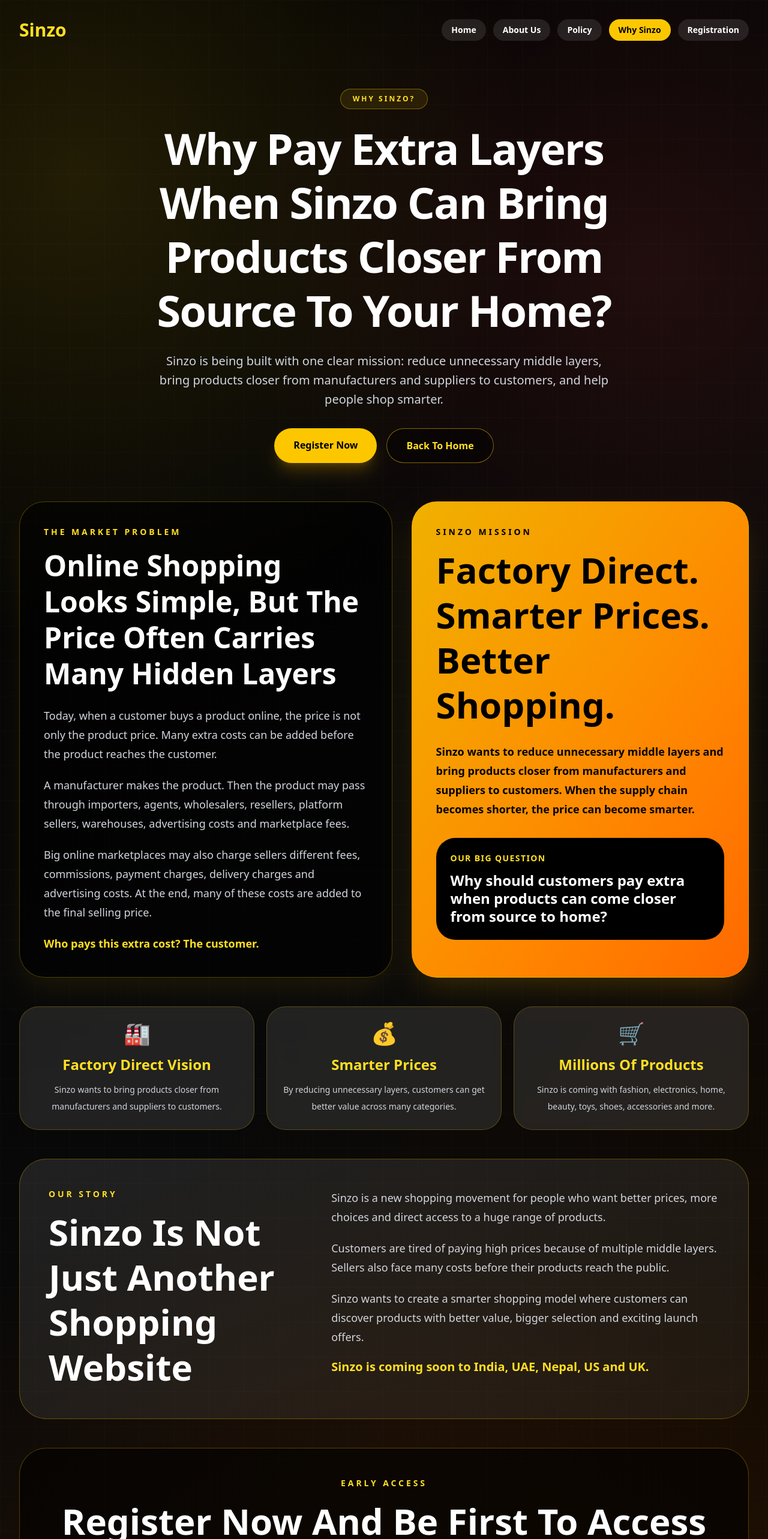
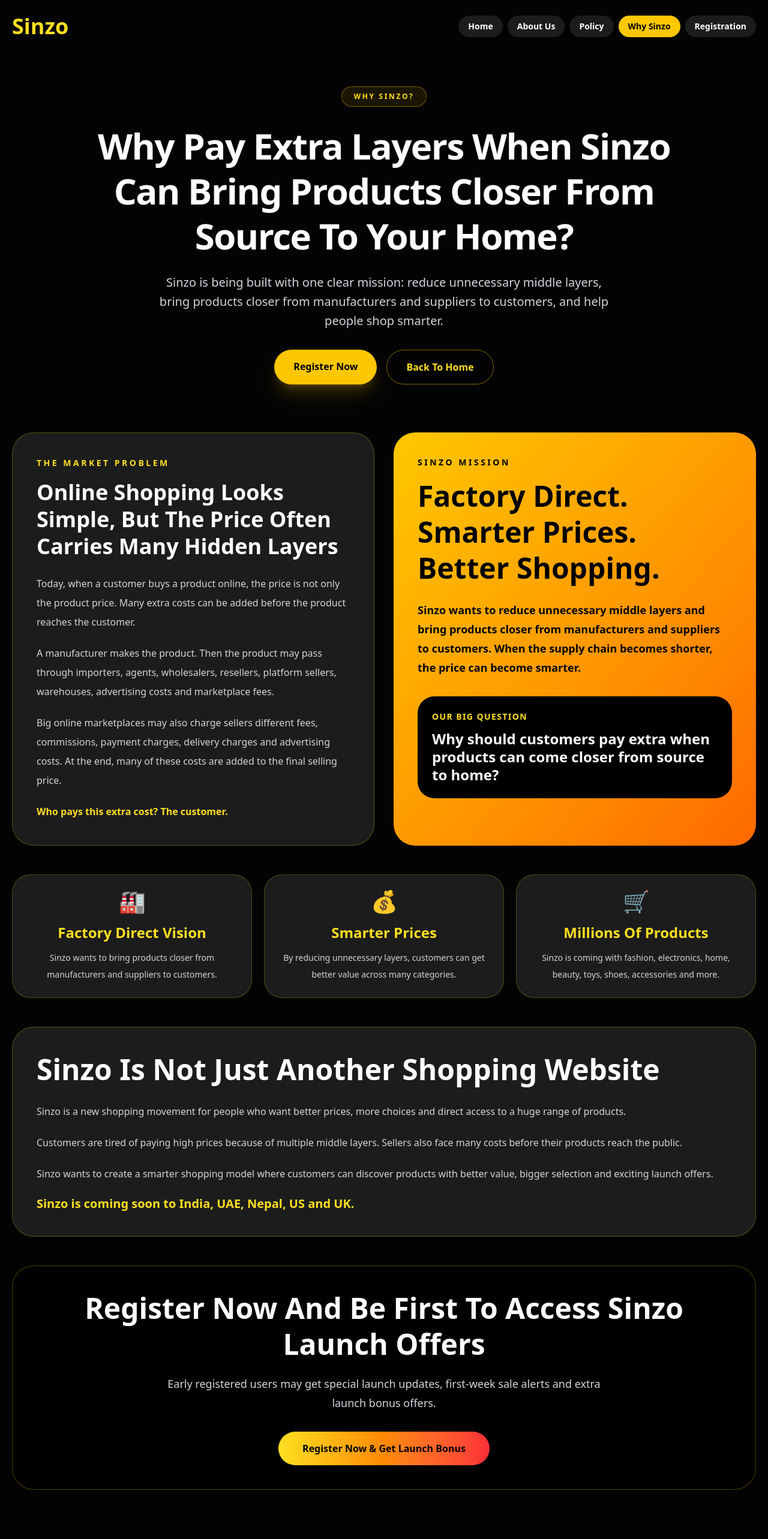
Before and after one commit to mailbusiness11-blip/sinzo, a Next.js app: page /why-sinzo in a window 1280 px wide. Shown: the top 2566 px of the page at 60% size. After the commit the page ends 2508 px from the top, so only its background shows below. Built offline with nearby package versions, Linux system fonts and the light colour scheme.

Commit message:
add why sinzo page

```diff
--- a/app/why-sinzo/page.tsx
+++ b/app/why-sinzo/page.tsx
@@ -1,63 +1,45 @@
 export default function WhySinzoPage() {
   return (
-    <main className="min-h-screen overflow-hidden bg-[#030303] text-white">
-      <section className="relative min-h-screen overflow-hidden px-5 py-6 md:px-8 md:py-8">
-        <div className="absolute inset-0 bg-[radial-gradient(circle_at_10%_10%,rgba(250,204,21,0.24),transparent_26%),radial-gradient(circle_at_85%_15%,rgba(239,68,68,0.22),transparent_25%),radial-gradient(circle_at_50%_100%,rgba(249,115,22,0.22),transparent_35%),linear-gradient(135deg,#020202,#0f0f0f,#2a1400)]" />
-        <div className="absolute inset-0 bg-[linear-gradient(rgba(255,255,255,0.032)_1px,transparent_1px),linear-gradient(90deg,rgba(255,255,255,0.032)_1px,transparent_1px)] bg-[size:58px_58px]" />
-        <div className="absolute inset-0 bg-black/45" />
-
-        <div className="relative mx-auto flex max-w-7xl items-center justify-between">
-          <a href="/" className="text-2xl font-black text-yellow-300 md:text-3xl">
+    <main className="min-h-screen bg-[#030303] px-5 py-6 text-white">
+      <div className="mx-auto max-w-7xl">
+        <div className="flex flex-wrap items-center justify-between gap-4">
+          <a href="/" className="text-3xl font-black text-yellow-300 md:text-4xl">
             Sinzo
           </a>
 
-          <div className="flex flex-wrap justify-end gap-2 text-xs font-bold md:gap-3 md:text-sm">
-            <a href="/" className="rounded-full bg-white/10 px-3 py-2 md:px-4">
+          <div className="flex max-w-full gap-2 overflow-x-auto whitespace-nowrap text-sm font-bold md:flex-wrap md:justify-end">
+            <a href="/" className="rounded-full bg-white/10 px-4 py-2">
               Home
             </a>
-
-            <a
-              href="/about"
-              className="rounded-full bg-white/10 px-3 py-2 md:px-4"
-            >
+            <a href="/about" className="rounded-full bg-white/10 px-4 py-2">
               About Us
             </a>
-
-            <a
-              href="/policy"
-              className="rounded-full bg-white/10 px-3 py-2 md:px-4"
-            >
+            <a href="/policy" className="rounded-full bg-white/10 px-4 py-2">
               Policy
             </a>
-
             <a
               href="/why-sinzo"
-              className="rounded-full bg-yellow-400 px-3 py-2 font-black text-black md:px-4"
+              className="rounded-full bg-yellow-400 px-4 py-2 text-black"
             >
               Why Sinzo
             </a>
-
-            <a
-              href="/register"
-              className="rounded-full bg-white/10 px-3 py-2 md:px-4"
-            >
+            <a href="/register" className="rounded-full bg-white/10 px-4 py-2">
               Registration
             </a>
           </div>
         </div>
 
-        <div className="relative mx-auto max-w-7xl py-14 md:py-20">
-          <div className="mx-auto max-w-4xl text-center">
-            <p className="mb-5 inline-flex rounded-full border border-yellow-400/40 bg-yellow-400/10 px-5 py-2 text-xs font-black uppercase tracking-[0.25em] text-yellow-300">
+        <section className="py-14 text-center md:py-20">
+          <p className="inline-flex rounded-full border border-yellow-400/40 bg-yellow-400/10 px-5 py-2 text-xs font-black uppercase tracking-[0.22em] text-yellow-300">
             Why Sinzo?
           </p>
 
-            <h1 className="text-5xl font-black leading-tight tracking-tight md:text-7xl">
+          <h1 className="mx-auto mt-7 max-w-5xl text-4xl font-black leading-tight tracking-tight md:text-6xl">
             Why Pay Extra Layers When Sinzo Can Bring Products Closer From
             Source To Your Home?
           </h1>
 
-            <p className="mx-auto mt-6 max-w-3xl text-lg font-medium leading-8 text-gray-300 md:text-xl">
+          <p className="mx-auto mt-6 max-w-3xl text-base font-medium leading-8 text-gray-300 md:text-xl">
             Sinzo is being built with one clear mission: reduce unnecessary
             middle layers, bring products closer from manufacturers and
             suppliers to customers, and help people shop smarter.
@@ -66,36 +48,36 @@
           <div className="mt-8 flex flex-wrap justify-center gap-4">
             <a
               href="/register"
-                className="rounded-full bg-yellow-400 px-8 py-4 font-black text-black shadow-xl shadow-yellow-500/20 transition hover:scale-105 hover:bg-yellow-300"
+              className="rounded-full bg-yellow-400 px-8 py-4 font-black text-black shadow-xl shadow-yellow-500/20 transition hover:scale-105"
             >
               Register Now
             </a>
 
             <a
               href="/"
-                className="rounded-full border border-yellow-400/50 bg-black/40 px-8 py-4 font-black text-yellow-300 transition hover:bg-yellow-400 hover:text-black"
+              className="rounded-full border border-yellow-400/50 px-8 py-4 font-black text-yellow-300 transition hover:bg-yellow-400 hover:text-black"
             >
               Back To Home
             </a>
           </div>
-          </div>
+        </section>
 
-          <div className="mt-16 grid gap-8 lg:grid-cols-[1.05fr_0.95fr]">
-            <div className="rounded-[42px] border border-yellow-400/30 bg-black/55 p-6 shadow-2xl shadow-yellow-500/10 md:p-10">
-              <p className="text-sm font-black uppercase tracking-[0.28em] text-yellow-300">
+        <section className="grid gap-8 lg:grid-cols-2">
+          <div className="rounded-[36px] border border-yellow-400/30 bg-white/10 p-7 md:p-10">
+            <p className="text-sm font-black uppercase tracking-[0.25em] text-yellow-300">
               The Market Problem
             </p>
 
-              <h2 className="mt-4 text-3xl font-black leading-tight md:text-5xl">
+            <h2 className="mt-4 text-3xl font-black leading-tight md:text-4xl">
               Online Shopping Looks Simple, But The Price Often Carries Many
               Hidden Layers
             </h2>
 
-              <div className="mt-6 space-y-5 text-base font-medium leading-8 text-gray-300 md:text-lg">
+            <div className="mt-6 space-y-5 text-base leading-8 text-gray-300">
               <p>
                 Today, when a customer buys a product online, the price is not
-                  only the product price. Many extra costs can be added before
-                  the product reaches the customer.
+                only the product price. Many extra costs can be added before the
+                product reaches the customer.
               </p>
 
               <p>
@@ -105,10 +87,10 @@
               </p>
 
               <p>
-                  Big online marketplaces may also charge sellers different
-                  fees, commissions, payment charges, delivery charges and
-                  advertising costs. At the end, many of these costs are added
-                  to the final selling price.
+                Big online marketplaces may also charge sellers different fees,
+                commissions, payment charges, delivery charges and advertising
+                costs. At the end, many of these costs are added to the final
+                selling price.
               </p>
 
               <p className="font-black text-yellow-300">
@@ -117,23 +99,22 @@
             </div>
           </div>
 
-            <div className="rounded-[42px] border border-yellow-400/30 bg-gradient-to-br from-yellow-500 to-orange-500 p-6 text-black shadow-2xl shadow-yellow-500/20 md:p-10">
-              <p className="text-sm font-black uppercase tracking-[0.28em]">
+          <div className="rounded-[36px] bg-gradient-to-br from-yellow-400 to-orange-500 p-7 text-black md:p-10">
+            <p className="text-sm font-black uppercase tracking-[0.25em]">
               Sinzo Mission
             </p>
 
-              <h2 className="mt-4 text-4xl font-black leading-tight md:text-6xl">
+            <h2 className="mt-4 text-4xl font-black leading-tight md:text-5xl">
               Factory Direct. Smarter Prices. Better Shopping.
             </h2>
 
             <p className="mt-6 text-lg font-extrabold leading-8">
-                Sinzo wants to reduce unnecessary middle layers and bring
-                products closer from manufacturers and suppliers to customers.
-                When the supply chain becomes shorter, the price can become
-                smarter.
+              Sinzo wants to reduce unnecessary middle layers and bring products
+              closer from manufacturers and suppliers to customers. When the
+              supply chain becomes shorter, the price can become smarter.
             </p>
 
-              <div className="mt-8 rounded-[32px] bg-black p-6 text-white">
+            <div className="mt-8 rounded-[28px] bg-black p-6 text-white">
               <p className="text-sm font-black uppercase tracking-widest text-yellow-300">
                 Our Big Question
               </p>
@@ -144,56 +125,49 @@
               </p>
             </div>
           </div>
-          </div>
+        </section>
 
-          <div className="mt-12 grid gap-5 md:grid-cols-3">
-            <div className="rounded-[32px] border border-yellow-400/25 bg-white/10 p-6 text-center backdrop-blur">
+        <section className="mt-12 grid gap-5 md:grid-cols-3">
+          <div className="rounded-[30px] border border-yellow-400/25 bg-white/10 p-6 text-center">
             <p className="text-4xl">🏭</p>
             <h3 className="mt-4 text-2xl font-black text-yellow-300">
               Factory Direct Vision
             </h3>
-              <p className="mt-3 text-sm font-medium leading-7 text-gray-300">
+            <p className="mt-3 text-sm leading-7 text-gray-300">
               Sinzo wants to bring products closer from manufacturers and
               suppliers to customers.
             </p>
           </div>
 
-            <div className="rounded-[32px] border border-yellow-400/25 bg-white/10 p-6 text-center backdrop-blur">
+          <div className="rounded-[30px] border border-yellow-400/25 bg-white/10 p-6 text-center">
             <p className="text-4xl">💰</p>
             <h3 className="mt-4 text-2xl font-black text-yellow-300">
               Smarter Prices
             </h3>
-              <p className="mt-3 text-sm font-medium leading-7 text-gray-300">
+            <p className="mt-3 text-sm leading-7 text-gray-300">
               By reducing unnecessary layers, customers can get better value
               across many categories.
             </p>
           </div>
 
-            <div className="rounded-[32px] border border-yellow-400/25 bg-white/10 p-6 text-center backdrop-blur">
+          <div className="rounded-[30px] border border-yellow-400/25 bg-white/10 p-6 text-center">
             <p className="text-4xl">🛒</p>
             <h3 className="mt-4 text-2xl font-black text-yellow-300">
               Millions Of Products
             </h3>
-              <p className="mt-3 text-sm font-medium leading-7 text-gray-300">
+            <p className="mt-3 text-sm leading-7 text-gray-300">
               Sinzo is coming with fashion, electronics, home, beauty, toys,
               shoes, accessories and more.
             </p>
           </div>
-          </div>
+        </section>
 
-          <div className="mt-12 rounded-[45px] border border-yellow-400/30 bg-gradient-to-br from-white/10 to-white/5 p-7 md:p-12">
-            <div className="grid gap-10 lg:grid-cols-[0.8fr_1.2fr]">
-              <div>
-                <p className="text-sm font-black uppercase tracking-[0.28em] text-yellow-300">
-                  Our Story
-                </p>
-
-                <h2 className="mt-4 text-4xl font-black leading-tight md:text-6xl">
+        <section className="mt-12 rounded-[36px] border border-yellow-400/30 bg-white/10 p-7 md:p-10">
+          <h2 className="text-3xl font-black leading-tight md:text-5xl">
             Sinzo Is Not Just Another Shopping Website
           </h2>
-              </div>
 
-              <div className="space-y-5 text-base font-medium leading-8 text-gray-300 md:text-lg">
+          <div className="mt-6 space-y-5 text-base leading-8 text-gray-300">
             <p>
               Sinzo is a new shopping movement for people who want better
               prices, more choices and direct access to a huge range of
@@ -202,46 +176,40 @@
 
             <p>
               Customers are tired of paying high prices because of multiple
-                  middle layers. Sellers also face many costs before their
-                  products reach the public.
+              middle layers. Sellers also face many costs before their products
+              reach the public.
             </p>
 
             <p>
-                  Sinzo wants to create a smarter shopping model where customers
-                  can discover products with better value, bigger selection and
-                  exciting launch offers.
+              Sinzo wants to create a smarter shopping model where customers can
+              discover products with better value, bigger selection and exciting
+              launch offers.
             </p>
 
             <p className="text-xl font-black text-yellow-300">
               Sinzo is coming soon to India, UAE, Nepal, US and UK.
             </p>
           </div>
-            </div>
-          </div>
+        </section>
 
-          <div className="mt-12 rounded-[45px] border border-yellow-400/30 bg-black/60 p-7 text-center md:p-12">
-            <p className="text-sm font-black uppercase tracking-[0.28em] text-yellow-300">
-              Early Access
-            </p>
-
-            <h2 className="mt-4 text-4xl font-black leading-tight md:text-6xl">
+        <section className="mt-12 rounded-[36px] border border-yellow-400/30 bg-black/60 p-7 text-center md:p-10">
+          <h2 className="text-3xl font-black leading-tight md:text-5xl">
             Register Now And Be First To Access Sinzo Launch Offers
           </h2>
 
-            <p className="mx-auto mt-5 max-w-3xl text-lg font-medium leading-8 text-gray-300">
+          <p className="mx-auto mt-5 max-w-3xl text-lg leading-8 text-gray-300">
             Early registered users may get special launch updates, first-week
             sale alerts and extra launch bonus offers.
           </p>
 
           <a
             href="/register"
-              className="mt-8 inline-flex rounded-full bg-gradient-to-r from-yellow-300 via-orange-400 to-red-500 px-10 py-4 text-base font-black text-black shadow-xl shadow-yellow-500/20 transition hover:scale-105"
+            className="mt-8 inline-flex rounded-full bg-gradient-to-r from-yellow-300 via-orange-400 to-red-500 px-10 py-4 font-black text-black"
           >
             Register Now & Get Launch Bonus
           </a>
+        </section>
       </div>
-        </div>
-      </section>
     </main>
   );
 }
```
Lines whose indentation alone changed are shown as unchanged.
